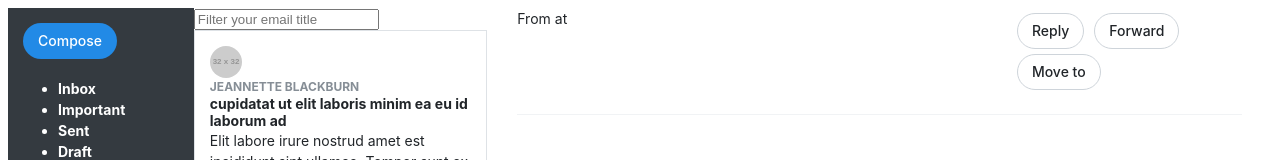
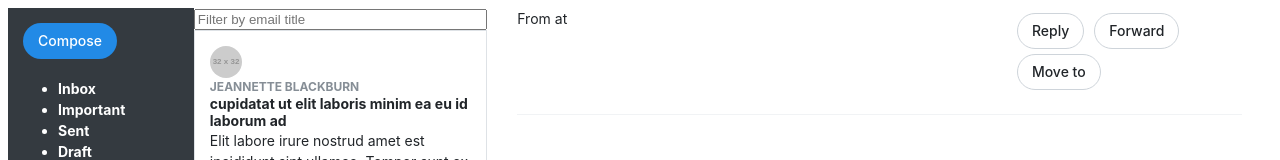
Before and after one commit to marclevetin/progressUI-email-inbox-mockup, a React (Create React App) app: page / in a window 1280 px wide. Shown: the top 160 px of the page. Built offline with nearby package versions, Linux system fonts and the light colour scheme.

Commit message:
input field on EmailList is now a controlled component.  Small style changes added.

```diff
--- /dev/null
+++ b/src/containers/EmailList/EmailList.css
@@ -0,0 +1,3 @@
+.input {
+    width: 100%;
+}
--- a/src/containers/EmailList/EmailList.js
+++ b/src/containers/EmailList/EmailList.js
@@ -1,7 +1,8 @@
 import React, {Component} from 'react';
+import './EmailList.css';
 
 import EmailSummary from '../../components/EmailSummary';
-import EmailDetail from '../EmailDetail';
+
 
 
 class EmailList extends Component {
@@ -14,7 +15,14 @@ class EmailList extends Component {
         const {value} = event.target;
         this.setState({
             searchTerm: value
-        })
+        });
+    }
+
+    clearSearch = () => {
+        this.setState({
+            activeEmail: '',
+            searchTerm: ''
+        });
     }
 
     render () {
@@ -33,11 +41,15 @@ class EmailList extends Component {
                         activeEmail={this.props.activeEmail}
                     />
                 )
-                : "No messages match this filter."
+                : <EmailSummary
+                    title="No messages match this filter."
+                    preheader="Please change your search terms.  Click anywhere to clear the field."
+                    handleClick={this.clearSearch}
+                  />
 
         return(
             <div className="col-md-3">
-                <input type="text" onChange={this.handleChange} placeholder="Filter your email title"/>
+                <input type="text" onChange={this.handleChange} placeholder="Filter by email title" className="input" value={this.state.searchTerm}/>
                 {allEmailSummaries}
             </div>
         )
```
